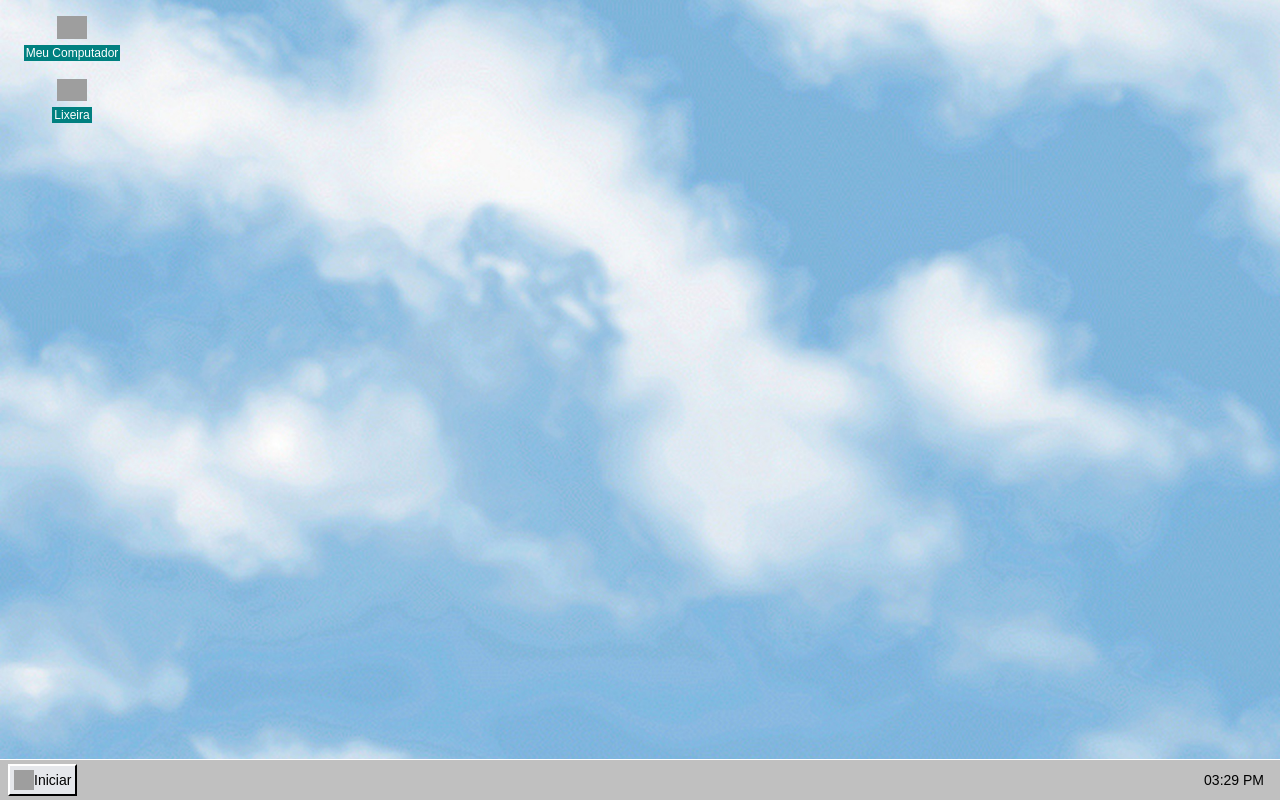
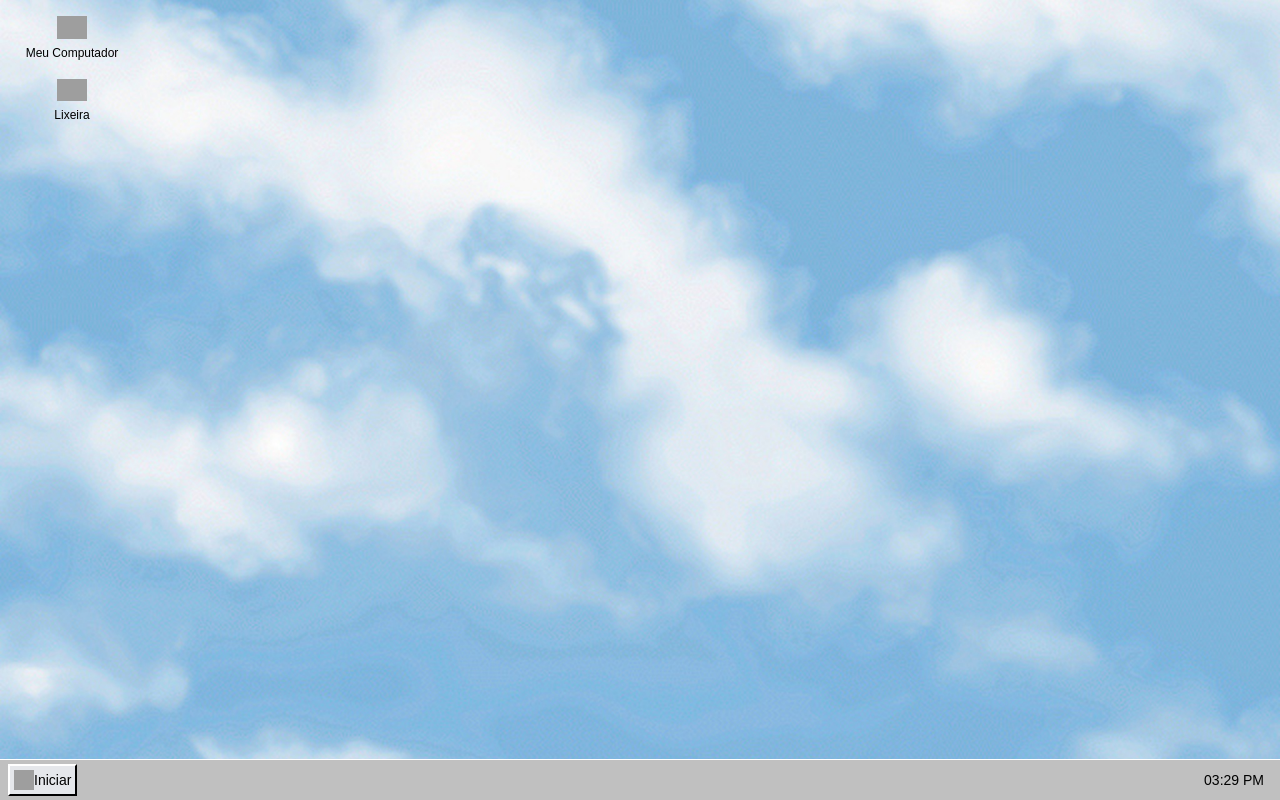
Before and after one commit to sushidedratini/portfolio, a Next.js app: page / in a window 1280 px wide. Built offline with nearby package versions, Linux system fonts and the light colour scheme; grey boxes are pictures that could not be loaded.

Commit message:
feat: add context for focused item

```diff
--- /dev/null
+++ b/src/app/ActiveItemContext.tsx
@@ -0,0 +1,33 @@
+"use client";
+
+import { createContext, FC, ReactNode, useContext, useEffect, useState } from 'react';
+
+interface Props {
+    children?: ReactNode
+}
+
+interface ContextFocusItem {
+    activeItem: string | null,
+    setActiveItem: (n: string | null) => void
+}
+
+const ActiveItemContext = createContext<ContextFocusItem>({
+    activeItem: "",
+    setActiveItem: () => {},
+});
+
+export const useActiveItem = () => useContext(ActiveItemContext);
+
+export const ActiveItemProvider: FC<Props> = ({ children }) => {
+    const [activeItem, setActiveItem] = useState<string | null>(null);
+
+    useEffect(() => {
+        console.log("Active item updated:", activeItem);
+    }, [activeItem]);
+
+  return (
+    <ActiveItemContext.Provider value={{ activeItem, setActiveItem }}>
+      {children}
+    </ActiveItemContext.Provider>
+  );
+};
--- a/src/app/components/CustomButton.tsx
+++ b/src/app/components/CustomButton.tsx
@@ -1,14 +1,15 @@
 import Image from 'next/image'
+import { useActiveItem } from '../ActiveItemContext';
 
 interface CustomButtonProps {
   name: string;
   icon?: string;
   text: string;
-  isActive: boolean;
-  setActive: CallableFunction;
 }
 
-const CustomButton: React.FC<CustomButtonProps> = ({ name, icon, text, isActive, setActive }) => {
+const CustomButton: React.FC<CustomButtonProps> = ({ name, icon, text }) => {
+  const { activeItem, setActiveItem } = useActiveItem();
+  const isActive = activeItem === name;
 
   return (
     <button
@@ -18,7 +19,7 @@ const CustomButton: React.FC<CustomButtonProps> = ({ name, icon, text, isActive,
           : 'border-l-white border-t-white border-r-black border-b-black border-2' // Estilo padrão
         }`}
 
-      onClick={() => setActive(!isActive)}
+      onClick={() => isActive ? setActiveItem(null) : setActiveItem(name)}
     >
       <div className={`flex
         ${isActive ? 'outline-dashed outline-1 outline-black' : ''}`}>
--- a/src/app/components/DesktopIcon.tsx
+++ b/src/app/components/DesktopIcon.tsx
@@ -2,6 +2,7 @@
 
 import React, { useState } from 'react';
 import Image from 'next/image'
+import { useActiveItem } from '../ActiveItemContext';
 
 interface DesktopIconProps {
   name: string;
@@ -9,13 +10,15 @@ interface DesktopIconProps {
 }
 
 const DesktopIcon: React.FC<DesktopIconProps> = ({ name, icon }) => {
-  const [isClicked, setIsClicked] = useState(false);
+  const { activeItem, setActiveItem } = useActiveItem();
+  const isActive = activeItem === name;
 
   return (
-    <div className={`text-center hover:cursor-pointer
-      ${isClicked ? '' : ''}`} onClick={() => setIsClicked(!isClicked)}>
-      <Image src={icon} alt={name} className="mx-auto" width="30" height="30"/>
-      <p className="font-win95 text-xs bg-win95-blue text-white inline-block px-0.5">{name}</p>
+    <div className="text-center hover:cursor-pointer" onClick={() => setActiveItem(name)}>
+      <Image className={`mx-auto
+        ${isActive ? 'filter invert hue-rotate-180' : ''}`} src={icon} alt={name} width="30" height="30"/>
+      <p className={`font-win95 text-xs text-black inline-block px-0.5
+        ${isActive ? 'border-dotted border-2 border-pink-300 bg-win95-blue' : ''}`}>{name}</p>
     </div>
   );
 };
--- a/src/app/components/StartMenu.tsx
+++ b/src/app/components/StartMenu.tsx
@@ -21,7 +21,7 @@ const StartMenu = () => {
     { name: 'Ajuda', submenu: [] },
     { name: 'Executar...', submenu: [] },
     { name: 'Efetuar Logof...', submenu: [] },
-    { name: 'Executar...', submenu: [] }
+    { name: 'Desligar...', submenu: [] }
   ];
 
   const handleMouseEnter = (name: string) => {
--- a/src/app/components/Taskbar.tsx
+++ b/src/app/components/Taskbar.tsx
@@ -3,17 +3,19 @@
 import React, { useState } from 'react';
 import StartMenu from './StartMenu';
 import CustomButton from './CustomButton';
+import { useActiveItem } from '../ActiveItemContext';
 
 const Taskbar = () => {
-  const [showStartMenu, setShowStartMenu] = useState(false);
+  const { activeItem, setActiveItem } = useActiveItem();
+  const isActive = activeItem === 'Start Menu';
   const currentTime = new Date().toLocaleTimeString([], { hour: '2-digit', minute: '2-digit' });
 
   return (
     <div className="fixed bottom-0 left-0 w-full bg-win95-gray h-10 flex justify-between items-center outline outline-1 outline-white border-t-1 border-solid border-win95-dark-gray text-sm font-win95">
       <div className="flex items-center space-x-2 ml-2">
-        <CustomButton name="Start Menu" icon="/portfolio/images/icons/ico/windows.ico" text="Iniciar" isActive={showStartMenu} setActive={setShowStartMenu} />
+        <CustomButton name="Start Menu" icon="/portfolio/images/icons/ico/windows.ico" text="Iniciar" />
       </div>
-      {showStartMenu && <StartMenu />}
+      {isActive && <StartMenu />}
       <div className="mr-4 font-win95">{currentTime}</div>
 
 
--- a/src/app/page.tsx
+++ b/src/app/page.tsx
@@ -1,8 +1,12 @@
 import Taskbar from './components/Taskbar';
 import DesktopIcon from './components/DesktopIcon';
+import { ActiveItemProvider, useActiveItem } from './ActiveItemContext';
 
 const Home = () => {
+  // const { activeItem, setActiveItem } = useActiveItem();
+
   return (
+    <ActiveItemProvider>
       <div className="w-full h-screen bg-win95-light-gray relative bg-[url('/portfolio/images/wallpaper.jpeg')] bg-cover bg-center">
         <div className="p-4 grid grid-flow-row auto-rows-max gap-4 w-36 h-full">
           <DesktopIcon name="Meu Computador" icon="/portfolio/images/icons/ico/computer_explorer.ico" />
@@ -10,7 +14,9 @@ const Home = () => {
           {/* Outros ícones */}
         </div>
         <Taskbar />
+        {/* <h2>{activeItem}</h2> */}
       </div>
+    </ActiveItemProvider>
   );
 };
 
```
Lines whose indentation alone changed are shown as unchanged.
